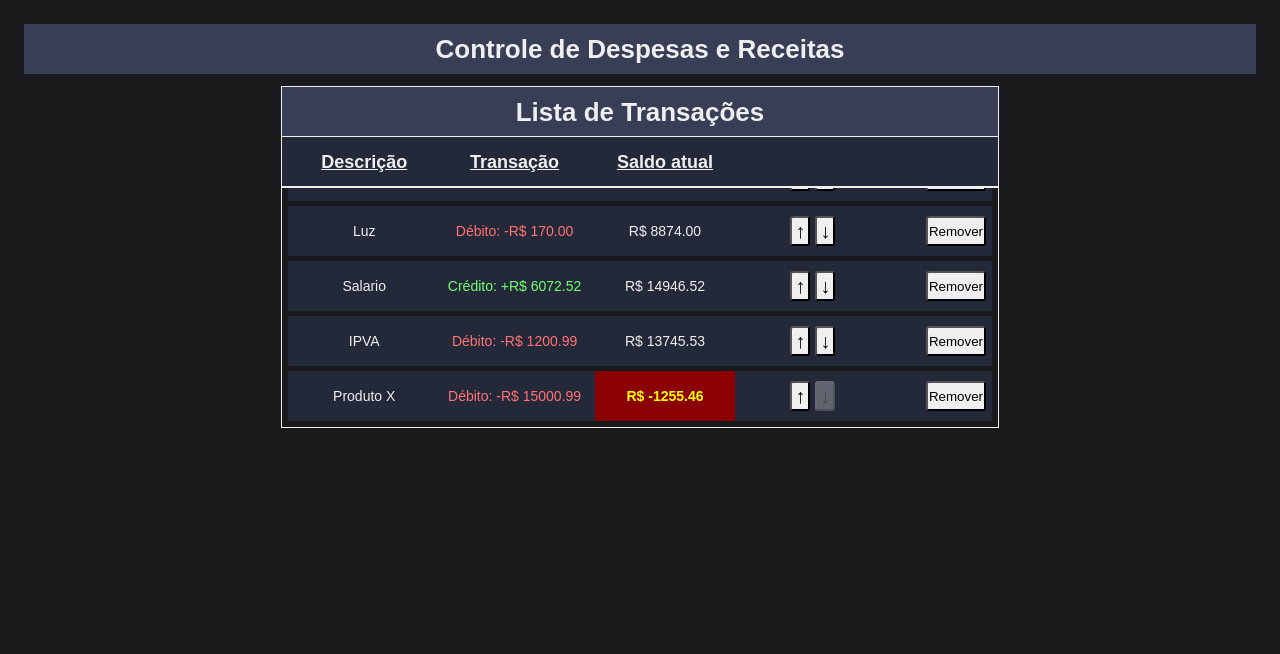
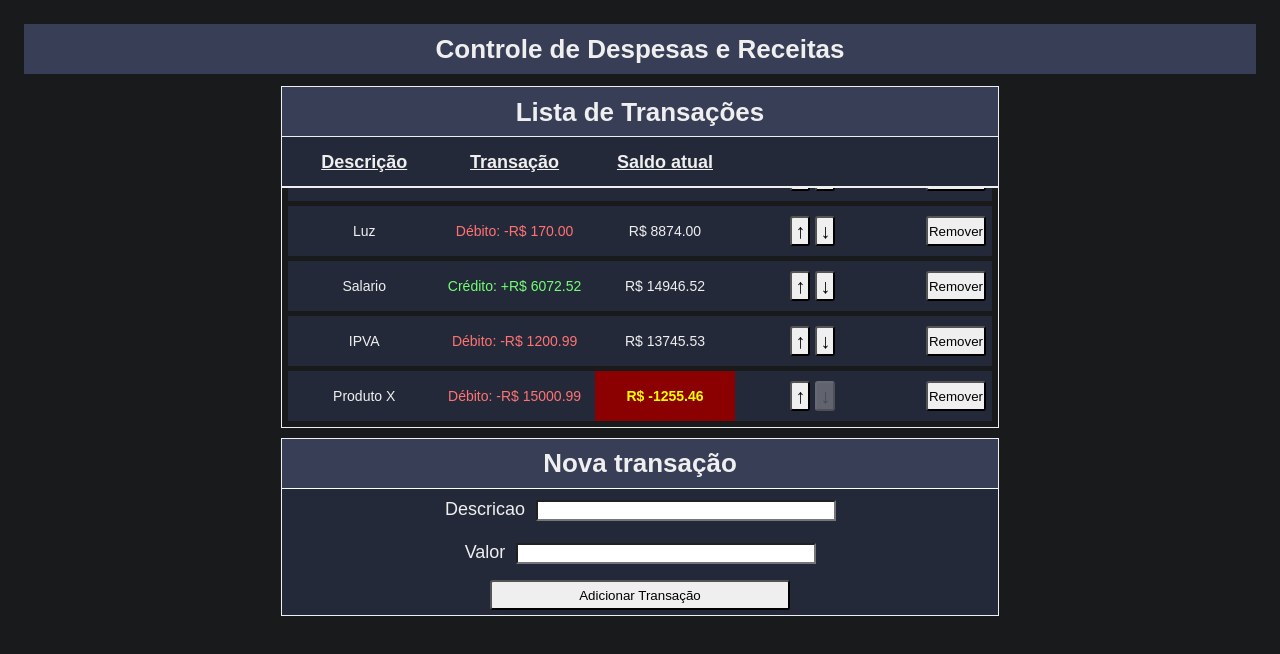
Before and after one commit to DanielMartiins/Projeto-Vue-3, a Vue app: page / in a window 1280 px wide. Shown: the top 654 px of the page. Built offline with nearby package versions, Linux system fonts and the light colour scheme.

Commit message:
Adicionado o componente NovaTransacao

```diff
--- a/src/App.vue
+++ b/src/App.vue
@@ -1,6 +1,7 @@
 <script setup>
 import { ref } from 'vue';
 import ListaTransacoes from './components/ListaTransacoes.vue';
+import NovaTransacao from './components/NovaTransacao.vue';
 
 const CREDITO = "Crédito: +";
 const DEBITO = "Débito: -";
@@ -25,7 +26,8 @@ const transacoes = ref([
     </header>
 
     <main>
-        <ListaTransacoes :transacoes='transacoes'></ListaTransacoes>
+        <ListaTransacoes v-bind:transacoes='transacoes'></ListaTransacoes>
+        <NovaTransacao v-bind:transacoes='transacoes'></NovaTransacao>
     </main>
 </template>
 
--- a/src/components/NovaTransacao.vue
+++ b/src/components/NovaTransacao.vue
@@ -1,76 +1,95 @@
-import { CREDITO, DEBITO } from "../variaveis-globais";
+<script setup>
+import { CREDITO, DEBITO } from "../utils/variaveis-globais";
+import { ref } from "vue";
 
-Vue.component("nova-transacao", {
-  props: ["transacoes"],
 
-  data() {
-    return {
-      novaTransacao: {
-        descricao: "",
-        valor: "",
-        valido: true,
-      },
-    };
-  },
 
-  template: `
+const props = defineProps({
+    transacoes: {
+        type: Array,
+        required: true,
+    }
+})
+const novaTransacao = ref({
+    descricao: String,
+    valor: Number,
+    ehValido: Boolean,
+})
+resetarFormulario();
+
+
+
+function definirOperacao(valorTransacao) {
+    if (valorTransacao >= 0) return CREDITO;
+    else return DEBITO;
+}
+
+function resetarFormulario() {
+    novaTransacao.value.descricao = "";
+    novaTransacao.value.valor = "";
+    novaTransacao.value.ehValido = true;
+}
+
+function adicionarTransacao() {
+    let valorTransacao = parseFloat(novaTransacao.value.valor);
+    let descricaoTransacao = novaTransacao.value.descricao;
+
+    if (descricaoTransacao.trim() === "" || isNaN(valorTransacao))
+        novaTransacao.value.ehValido = false;
+    else {
+        let transacao = {
+            descricao: descricaoTransacao,
+            valor: valorTransacao,
+            operacao: definirOperacao(valorTransacao),
+        }
+        props.transacoes.push(transacao);
+        resetarFormulario();
+    }
+}
+</script>
+
+<template>
     <section id="nova-transacao">
         <h1>Nova transação</h1>
 
         <div>
             <label for="nova-transacao__descricao">Descricao</label>
-      <input
-        id="nova-transacao__descricao"
-        type="text"
-        v-model="novaTransacao.descricao"
-        maxlength="34"
-      />
+            <input id="nova-transacao__descricao" type="text" v-model="novaTransacao.descricao" maxlength="34" />
         </div>
 
         <div>
             <label for="nova-transacao__valor">Valor</label>
-      <input
-        id="nova-transacao__valor"
-        type="number"
-        v-model="novaTransacao.valor"
-      />
+            <input id="nova-transacao__valor" type="number" v-model="novaTransacao.valor" />
         </div>
-    <span style="color: red" v-if="!novaTransacao.valido">
+        <span style="color: red" v-if="!novaTransacao.ehValido">
             Transação inválida! Verifique os dados e tente novamente
         </span>
         <button value="Adicionar Transação" @click="adicionarTransacao()">
             Adicionar Transação
         </button>
     </section>
-  `,
+</template>
 
-  methods: {
-    definirOperacao: function (valorTransacao) {
-      if (valorTransacao >= 0) return CREDITO;
-      else return DEBITO;
-    },
+<style scoped>
+#nova-transacao {
+    display: flex;
+    flex-direction: column;
+    align-items: center;
+    width: 100%;
+    margin-left: auto;
+    margin-right: auto;
+    font-size: 18px;
+    background-color: rgb(36, 41, 57);
+}
 
-    resetarFormulario: function () {
-      this.novaTransacao.descricao = "";
-      this.novaTransacao.valor = "";
-      this.novaTransacao.valido = true;
-    },
+h1 {
+    border-bottom: 1px solid white;
+    width: 100%;
+    margin: 0px;
+}
 
-    adicionarTransacao: function () {
-      let valorTransacao = parseFloat(this.novaTransacao.valor);
-      let descricaoTransacao = this.novaTransacao.descricao;
-
-      if (descricaoTransacao.trim() === "" || isNaN(valorTransacao))
-        this.novaTransacao.valido = false;
-      else {
-        let objTransacao = {
-          descricao: descricaoTransacao,
-          valor: valorTransacao,
-          operacao: this.definirOperacao(valorTransacao),
-        };
-        this.transacoes.push(objTransacao);
-        this.resetarFormulario();
+#nova-transacao input,
+#nova-transacao button {
+    width: 300px;
 }
-    },
-  },
-});
+</style>
--- /dev/null
+++ b/src/utils/variaveis-globais.js
@@ -0,0 +1,2 @@
+export const CREDITO = "Crédito: +";
+export const DEBITO = "Débito: -";
```
Lines whose indentation alone changed are shown as unchanged.
